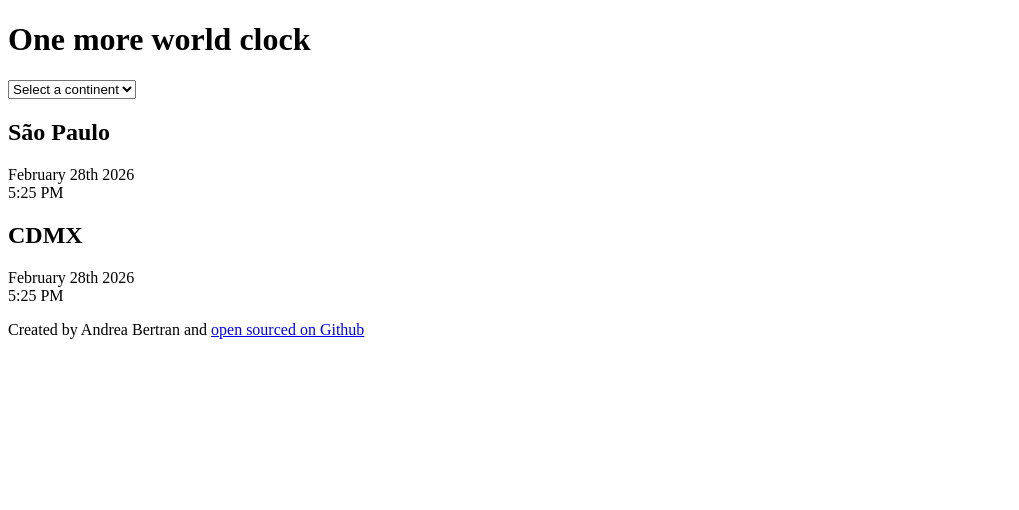
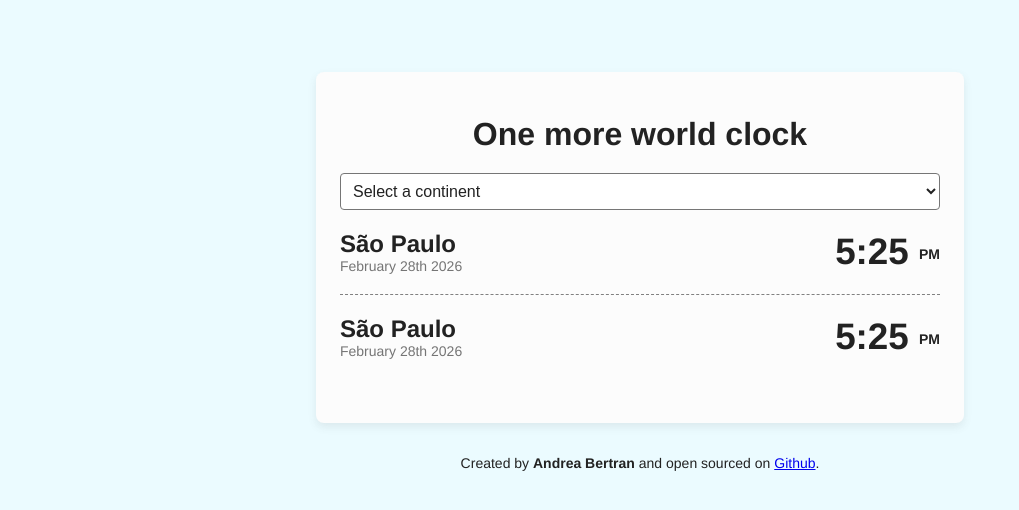
Before and after one commit to abertranl/world-clock, a plain HTML site: page index.html in a window 1280 px wide. Shown: the whole page, without its empty margins (0-1019 px from the left). Drawn offline with Linux system fonts and the light colour scheme.

Commit message:
CSS changes

```diff
--- a/css/style.css
+++ b/css/style.css
@@ -1,4 +1,69 @@
+body {
+  font-family: "Helvetica Neue", sans-serif;
+  background-color: #ebfbff;
+  color: #222222;
+  padding: 64px;
+}
+.city {
+  align-items: center;
+  border-bottom: #808080 1px dashed;
+  display: flex;
+  justify-content: space-between;
+  margin: 20px 0;
+  padding-bottom: 20px;
+}
+
+.city:last-child {
+  border-bottom: none;
+}
+
+.container {
+  align-items: center;
+  background-color: #fcfcfc;
+  border-radius: 8px;
+  box-shadow: 0px 4px 8px rgba(82, 82, 82, 0.1);
+  gap: 32px;
+  margin: 0 auto;
+  max-width: 600px;
+  padding: 24px;
+}
+.date {
+  font-size: 0.875rem;
+  color: #757575;
+}
+
+footer {
+  font-size: 0.875rem;
+  margin-top: 32px;
+  text-align: center;
+}
+
 h1 {
+  font-size: 2rem;
+  text-align: center;
+  margin: 20px;
+}
+
+h2 {
+  margin: 0;
+}
+
+select {
+  background-color: #ffffff;
+  border-radius: 4px;
   color: #222222;
-  font-size: 2em;
+  font-size: 1rem;
+  padding: 8px;
+  width: 100%;
 }
+
+.time {
+  font-size: 2.3rem;
+  font-weight: bold;
+}
+
+.time small {
+  font-size: 0.875rem;
+  vertical-align: middle;
+  line-height: 2.3rem;
+}
--- a/index.html
+++ b/index.html
@@ -3,13 +3,14 @@
   <head>
     <meta charset="UTF-8" />
     <meta name="viewport" content="width=device-width, initial-scale=1.0" />
-    <link rel="stylesheet" href="css/index.css" />
+    <link rel="stylesheet" href="css/style.css" />
     <title>One more world clock</title>
   </head>
   <body>
-    <div id="clocks">
+    <div class="container">
+      <div>
         <h1>One more world clock</h1>
-      <select id="Continent-select">
+        <select id="continent-select">
           <option value="">Select a continent</option>
           <option value="">Africa</option>
           <option value="">America</option>
@@ -20,22 +21,26 @@
       </div>
 
       <div class="city">
+        <div class="city-name-date">
           <h2>São Paulo</h2>
           <div class="date">February 28th 2026</div>
-      <div class="time">5:25 PM</div>
         </div>
+        <div class="time">5:25 <small>PM</small></div>
+      </div>
+
       <div class="city">
-      <h2>CDMX</h2>
+        <div class="city-name-date">
+          <h2>São Paulo</h2>
           <div class="date">February 28th 2026</div>
-      <div class="time">5:25 PM</div>
+        </div>
+        <div class="time">5:25 <small>PM</small></div>
+      </div>
     </div>
 
     <footer>
       <p>
-        Created by Andrea Bertran and
-        <a href="https://github.com/andrea-bertran/world-clock"
-          >open sourced on Github</a
-        >
+        Created by <strong>Andrea Bertran</strong> and open sourced on
+        <a href="https://github.com/andrea-bertran/world-clock">Github</a>.
       </p>
     </footer>
   </body>
```
Lines whose indentation alone changed are shown as unchanged.
